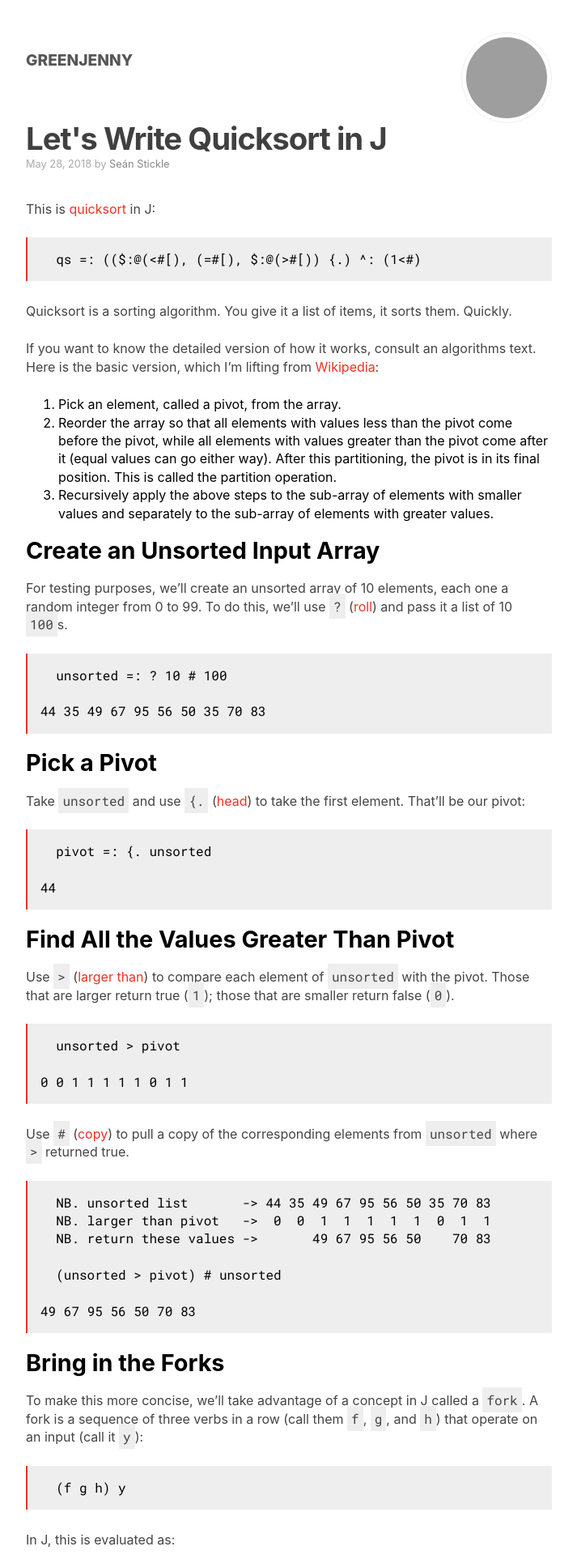
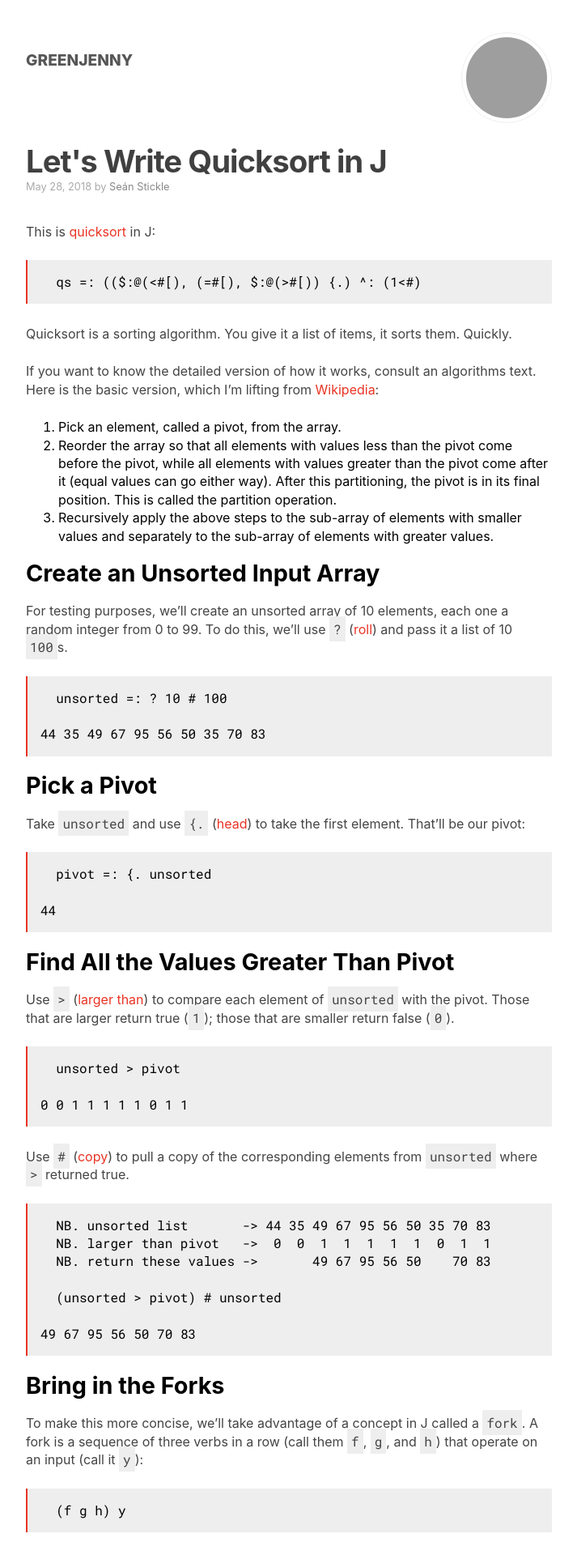
Before and after one commit to seanstickle/greenjenny.com, a Jekyll site: the page built from index.md, in a window 1280 px wide. Shown: the top 1920 px of the page at 81% size, without its empty margins (283-996 px from the left). Built offline with Jekyll 4.4.1, drawn with Linux system fonts in a browser that asks for light colours; Markdown is read by kramdown in place of the engine named in the settings; grey boxes are pictures that could not be loaded.

Commit message:
Move the body of the article down a bit, to accomodate long titles without them getting real close to the author photo.

```diff
--- a/assets/main.css
+++ b/assets/main.css
@@ -149,7 +149,7 @@ article p a, article li a {
 
 body > header {
   padding: 20px 0;
-  margin: 20px auto;
+  margin: 20px auto 120px auto;
 }
 
 header .avatar img {
```
